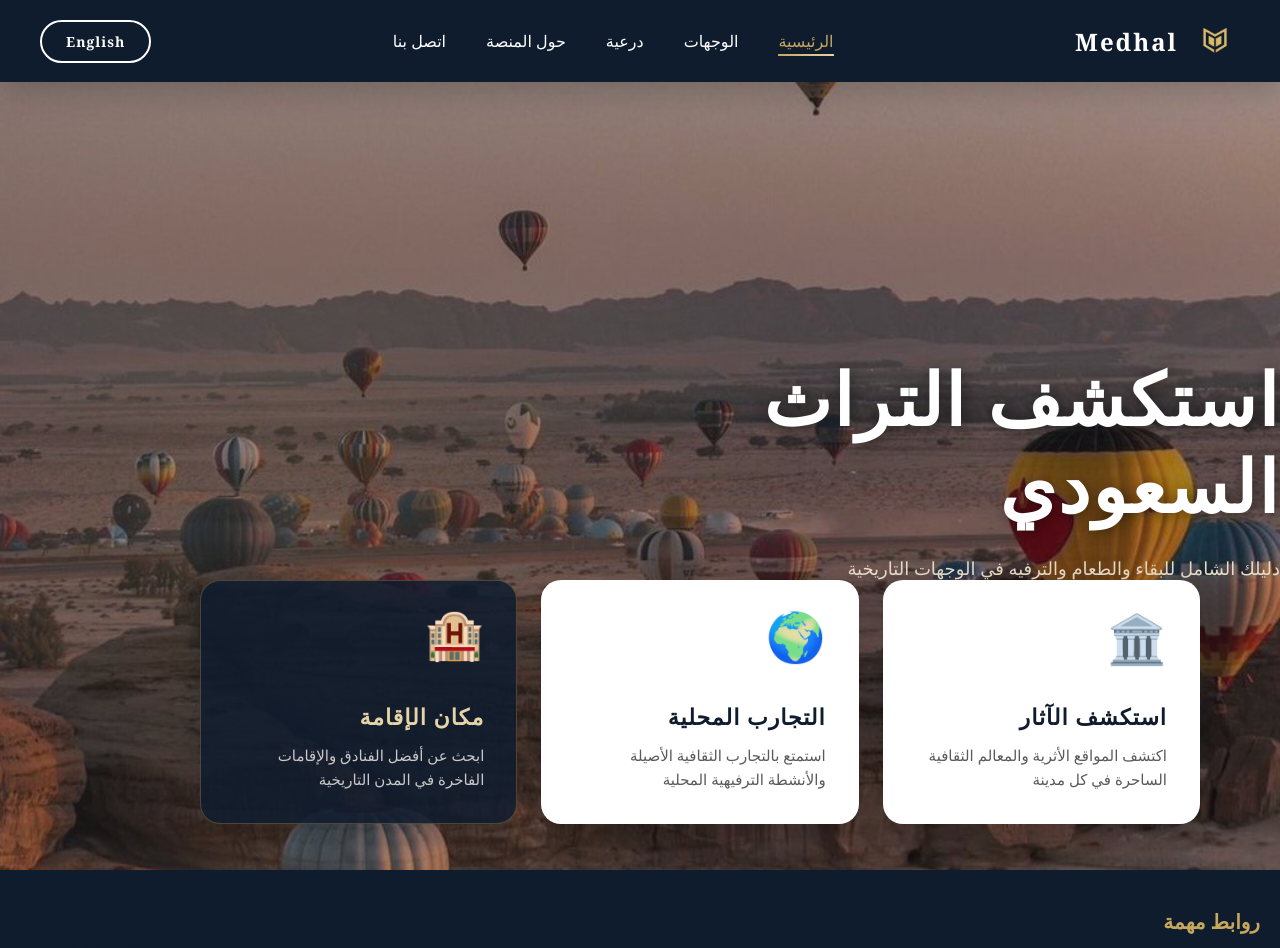
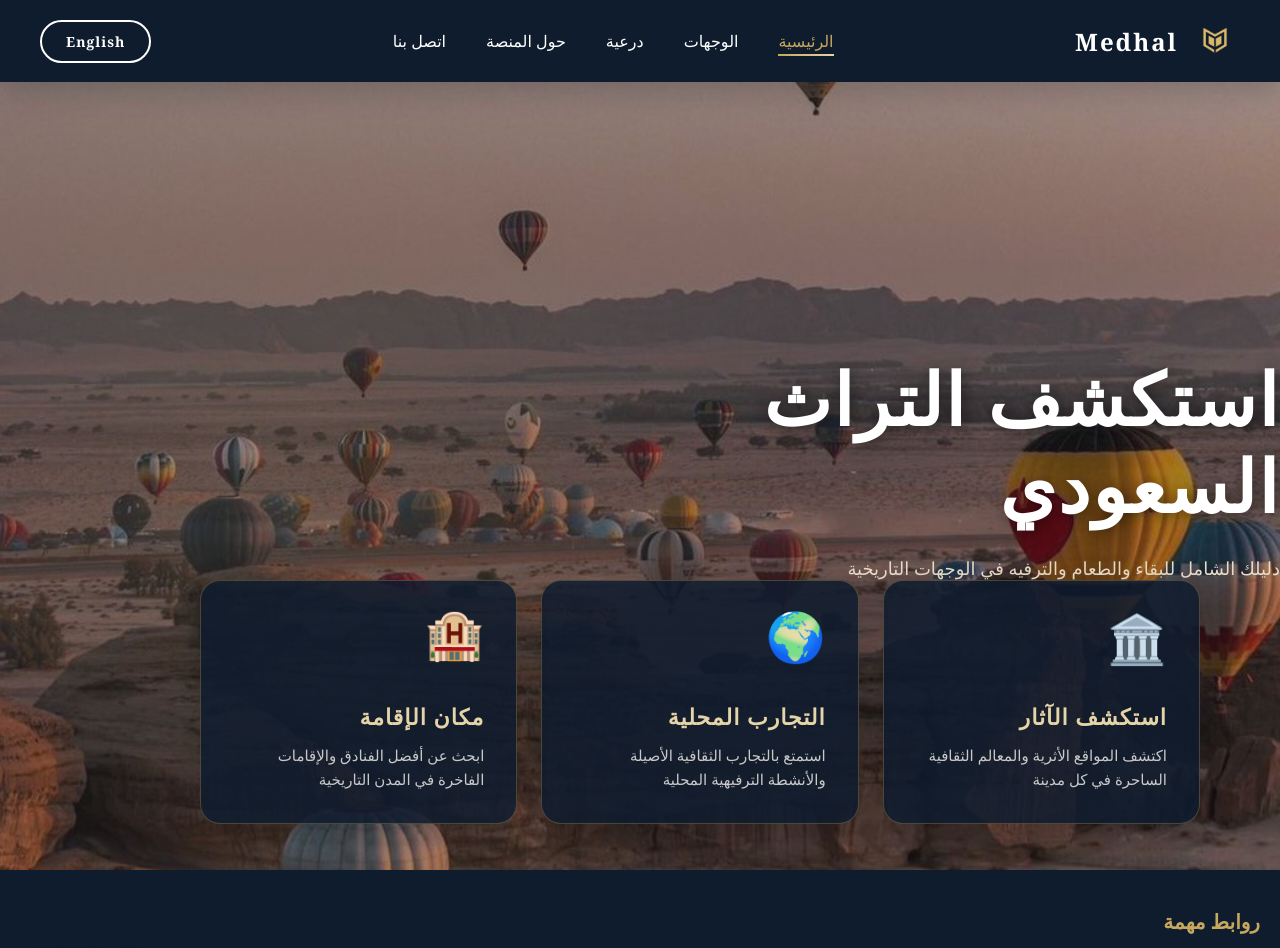
Before and after one commit to m0hamedKhalidMG/appathar, a React (Create React App) app: page / in a window 1280 px wide. Shown: the top 948 px of the page. Built offline with nearby package versions, Linux system fonts and the light colour scheme; a web font is replaced by a local one.

Commit message:
Replace Card components with DarkCard components

```diff
--- a/src/components/Home.js
+++ b/src/components/Home.js
@@ -307,30 +307,30 @@ const Home = () => {
       <CardsWrapper isArabic={isArabic}>
         <CardsContainer>
           {/* Card 1 - Explore The Sites */}
-          <Card delay="0.8s">
+          <DarkCard delay="0.8s">
             <CardIcon delay="0s">🏛️</CardIcon>
-            <CardTitle textColor="#0F1C2E">
+            <CardTitle textColor="#E5D4A8">
               {isArabic ? 'استكشف الآثار' : 'Explore The Sites'}
             </CardTitle>
-            <CardDescription textColor="#5A5A5A">
+            <CardDescription textColor="#C9C9C9">
               {isArabic
                 ? 'اكتشف المواقع الأثرية والمعالم الثقافية الساحرة في كل مدينة'
                 : 'Discover enchanting archaeological sites and cultural landmarks in every destination'}
             </CardDescription>
-          </Card>
+          </DarkCard>
 
           {/* Card 2 - Local Experiences */}
-          <Card delay="1s">
+          <DarkCard delay="1s">
             <CardIcon delay="0.2s">🌍</CardIcon>
-            <CardTitle textColor="#0F1C2E">
+            <CardTitle textColor="#E5D4A8">
               {isArabic ? 'التجارب المحلية' : 'Local Experiences'}
             </CardTitle>
-            <CardDescription textColor="#5A5A5A">
+            <CardDescription textColor="#C9C9C9">
               {isArabic
                 ? 'استمتع بالتجارب الثقافية الأصيلة والأنشطة الترفيهية المحلية'
                 : 'Immerse in authentic cultural experiences and local entertainment activities'}
             </CardDescription>
-          </Card>
+          </DarkCard>
 
           {/* Card 3 - Where to Stay (Dark Version) */}
           <DarkCard delay="1.2s">
```
